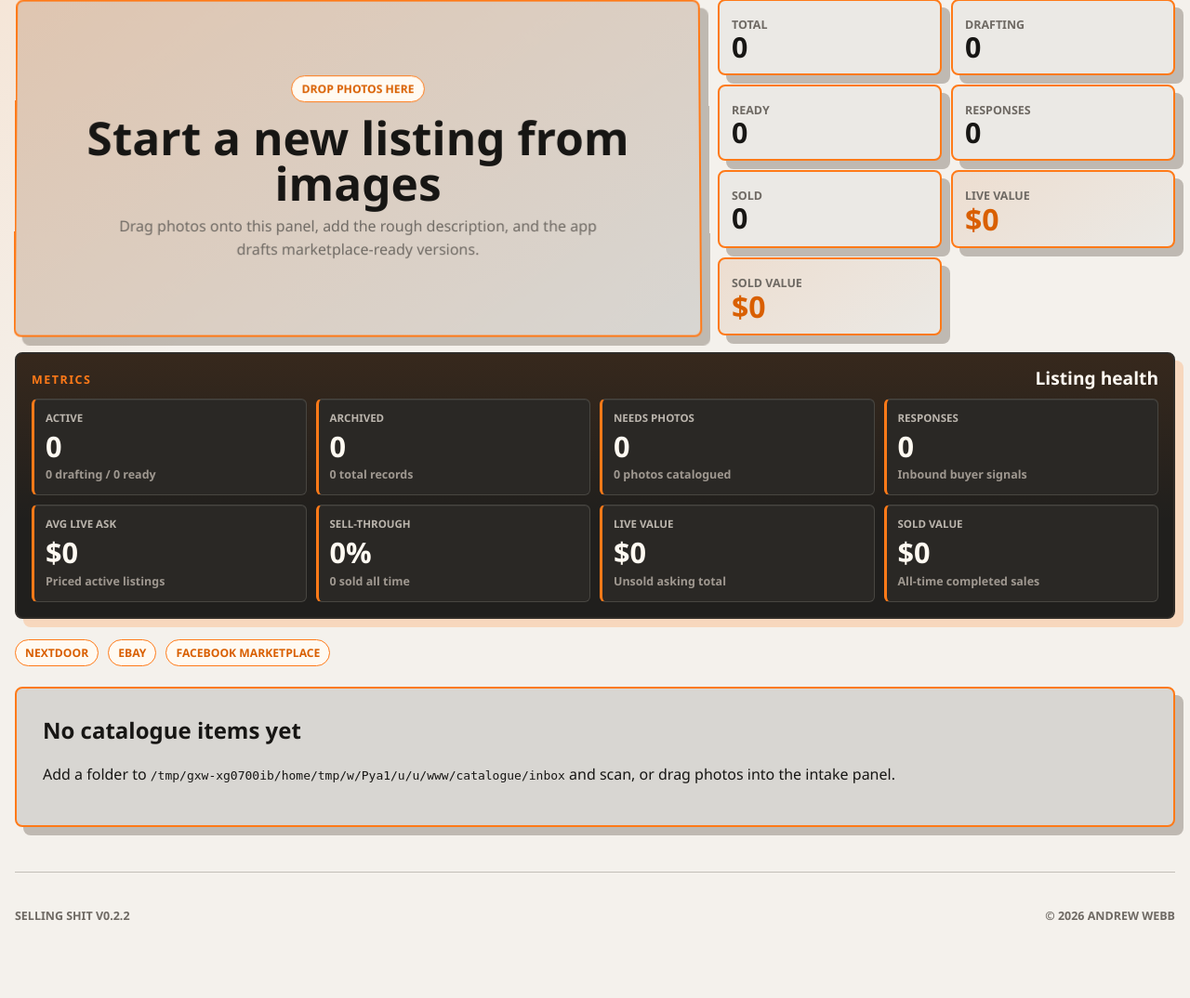
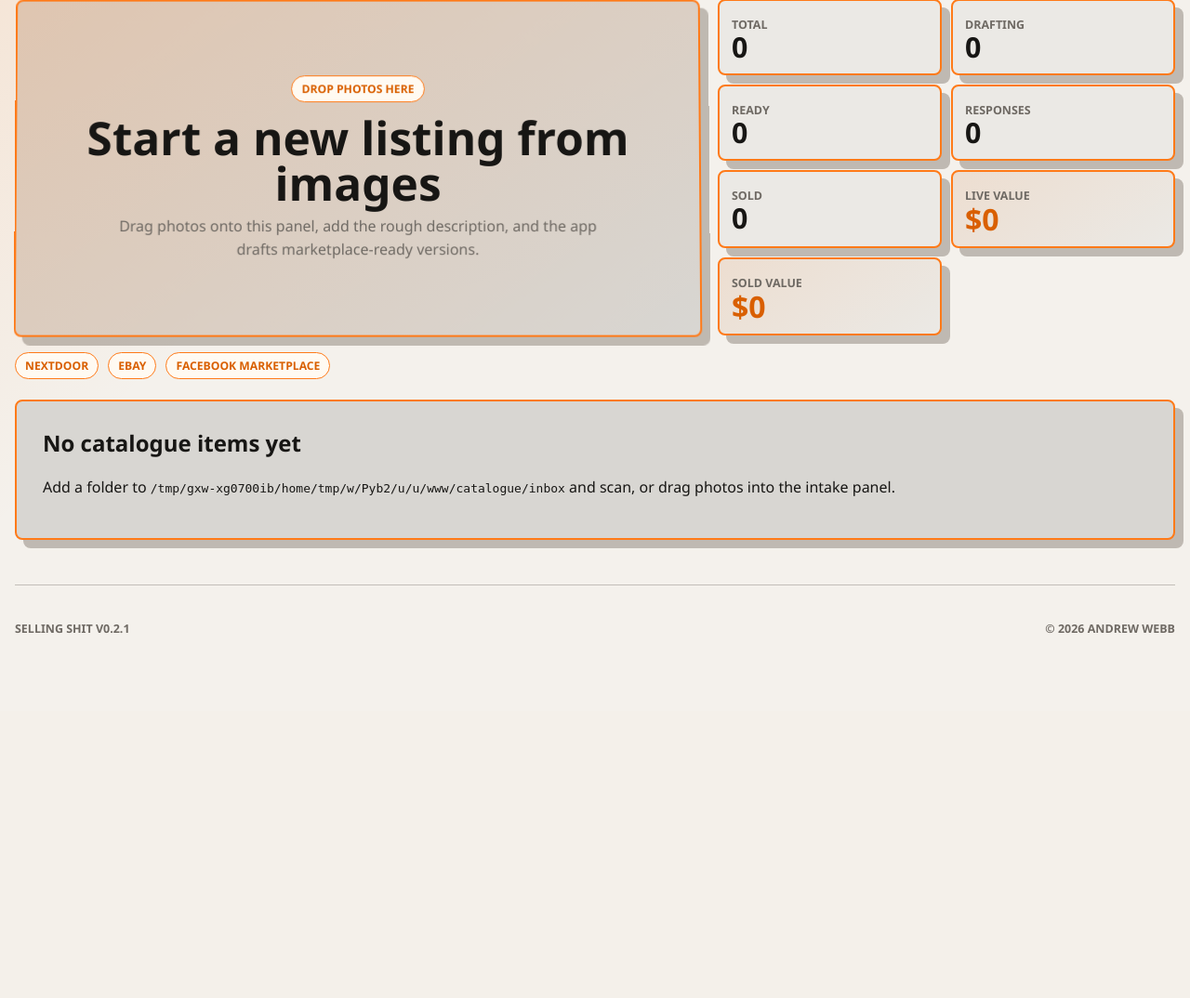
Before and after one commit to DrewBeFree/selling-shit, a Flask app: page / in a window 1280 px wide. Shown: the part 155-1229 px from the top of the page at 93% size. After the commit the page ends 837 px from the top, so only its background shows below. Run offline with Flask 3, Linux system fonts and the light colour scheme.

Commit message:
Revert "feat: add listing metrics dashboard"
This reverts commit 26f4a010448a510c1188133b326956d34f9c0921.

```diff
--- a/app.py
+++ b/app.py
@@ -18,7 +18,7 @@ DEFAULT_CATALOG_INBOX = DEFAULT_CATALOGUE_DIR / "inbox"
 DEFAULT_CATALOG_ACTIVE = DEFAULT_CATALOGUE_DIR / "active"
 DEFAULT_CATALOG_ARCHIVE = DEFAULT_CATALOGUE_DIR / "archive"
 DEFAULT_LEGACY_UPLOAD_DIR = BASE_DIR / "uploads"
-APP_VERSION = "0.2.2"
+APP_VERSION = "0.2.1"
 COPYRIGHT_YEAR = 2026
 
 app = Flask(__name__)
--- a/static/style.css
+++ b/static/style.css
@@ -177,77 +177,6 @@ dialog {
   display: grid;
   grid-template-columns: repeat(2, minmax(0, 1fr));
   gap: 10px;
-}
-
-.ops-dashboard {
-  border: 2px solid #2f2c28;
-  border-radius: 8px;
-  background:
-    linear-gradient(180deg, rgba(255, 122, 24, 0.1), transparent 180px),
-    #201f1d;
-  box-shadow: 9px 9px 0 rgba(255, 122, 24, 0.22);
-  color: var(--white);
-  margin: 0 0 22px;
-  padding: 16px;
-}
-
-.ops-heading {
-  display: flex;
-  align-items: end;
-  justify-content: space-between;
-  gap: 12px;
-  margin-bottom: 12px;
-}
-
-.ops-heading .eyebrow {
-  color: var(--orange);
-  margin: 0;
-}
-
-.ops-heading h2 {
-  font-size: 1.2rem;
-  line-height: 1;
-  margin: 0;
-}
-
-.ops-grid {
-  display: grid;
-  grid-template-columns: repeat(4, minmax(0, 1fr));
-  gap: 10px;
-}
-
-.ops-grid article {
-  min-height: 100px;
-  border: 1px solid rgba(255, 250, 242, 0.14);
-  border-left: 3px solid var(--orange);
-  border-radius: 6px;
-  background: #2a2825;
-  box-shadow: inset 0 1px 0 rgba(255, 250, 242, 0.05);
-  padding: 12px;
-}
-
-.ops-grid span {
-  color: #bbb5ad;
-  display: block;
-  font-size: 0.72rem;
-  font-weight: 900;
-  text-transform: uppercase;
-}
-
-.ops-grid strong {
-  color: var(--white);
-  display: block;
-  font-size: clamp(1.4rem, 2.4vw, 2.1rem);
-  line-height: 1;
-  margin: 8px 0;
-}
-
-.ops-grid small {
-  color: #9f9890;
-  display: block;
-  font-size: 0.78rem;
-  font-weight: 700;
-  line-height: 1.35;
 }
 
 .stats-grid article {
@@ -656,10 +585,6 @@ dialog::backdrop {
     grid-template-columns: 1fr;
   }
 
-  .ops-grid {
-    grid-template-columns: repeat(2, minmax(0, 1fr));
-  }
-
   .signals {
     grid-template-columns: repeat(2, minmax(0, 1fr));
   }
@@ -677,7 +602,6 @@ dialog::backdrop {
   }
 
   .stats-grid,
-  .ops-grid,
   .signals {
     grid-template-columns: 1fr;
   }
--- a/storage.py
+++ b/storage.py
@@ -87,30 +87,18 @@ class CatalogStore:
     def get_item(self, item_id: str) -> ListingItem | None:
         return next((item for item in self.list_all_items() if item.id == item_id), None)
 
-    def summary(self) -> dict[str, int | str]:
+    def summary(self) -> dict[str, int]:
         items = self.list_items()
         all_items = self.list_all_items()
         live_items = [item for item in items if item.status != "sold"]
         sold_items = [item for item in all_items if _is_sold(item)]
-        archived_items = [item for item in all_items if item.status == "archived"]
-        live_prices = [_money_value(item.price) for item in live_items if _money_value(item.price) > 0]
         oldest_live = min((item.created_at for item in live_items), default=None)
         return {
             "total": len(items),
-            "all_items": len(all_items),
-            "archived": len(archived_items),
             "drafting": sum(1 for item in items if item.status == "drafting"),
             "ready": sum(1 for item in items if item.status == "ready"),
             "sold": len(sold_items),
             "responses": sum(item.response_count for item in items),
-            "no_photo": sum(1 for item in items if not item.photo_paths),
-            "photo_count": sum(len(item.photo_paths) for item in all_items),
-            "average_live_price": _money(
-                sum(live_prices, Decimal("0")) / len(live_prices)
-                if live_prices
-                else Decimal("0")
-            ),
-            "sell_through": _percent(len(sold_items), len(all_items)),
             "live_value": _money(sum((_money_value(item.price) for item in live_items), Decimal("0"))),
             "sold_value": _money(
                 sum(
@@ -154,12 +142,6 @@ def _money(value: Decimal) -> str:
     return f"${value.quantize(Decimal('0.01'))}"
 
 
-def _percent(part: int, whole: int) -> str:
-    if whole <= 0:
-        return "0%"
-    return f"{round((part / whole) * 100)}%"
-
-
 def _age_label(started_at) -> str:
     if started_at is None:
         return "No live listings"
--- a/templates/home.html
+++ b/templates/home.html
@@ -60,55 +60,6 @@
         <article class="value-card">
           <span>Sold value</span>
           <strong>{{ summary.sold_value }}</strong>
-        </article>
-      </div>
-    </section>
-
-    <section class="ops-dashboard" aria-label="selling metrics">
-      <div class="ops-heading">
-        <span class="eyebrow">Metrics</span>
-        <h2>Listing health</h2>
-      </div>
-      <div class="ops-grid">
-        <article>
-          <span>Active</span>
-          <strong>{{ summary.total }}</strong>
-          <small>{{ summary.drafting }} drafting / {{ summary.ready }} ready</small>
-        </article>
-        <article>
-          <span>Archived</span>
-          <strong>{{ summary.archived }}</strong>
-          <small>{{ summary.all_items }} total records</small>
-        </article>
-        <article>
-          <span>Needs photos</span>
-          <strong>{{ summary.no_photo }}</strong>
-          <small>{{ summary.photo_count }} photos catalogued</small>
-        </article>
-        <article>
-          <span>Responses</span>
-          <strong>{{ summary.responses }}</strong>
-          <small>Inbound buyer signals</small>
-        </article>
-        <article>
-          <span>Avg live ask</span>
-          <strong>{{ summary.average_live_price }}</strong>
-          <small>Priced active listings</small>
-        </article>
-        <article>
-          <span>Sell-through</span>
-          <strong>{{ summary.sell_through }}</strong>
-          <small>{{ summary.sold }} sold all time</small>
-        </article>
-        <article>
-          <span>Live value</span>
-          <strong>{{ summary.live_value }}</strong>
-          <small>Unsold asking total</small>
-        </article>
-        <article>
-          <span>Sold value</span>
-          <strong>{{ summary.sold_value }}</strong>
-          <small>All-time completed sales</small>
         </article>
       </div>
     </section>
```
Also changed, not shown: tests/test_app.py (+2 -7 lines), tests/test_catalog_core.py (+0 -46 lines).
